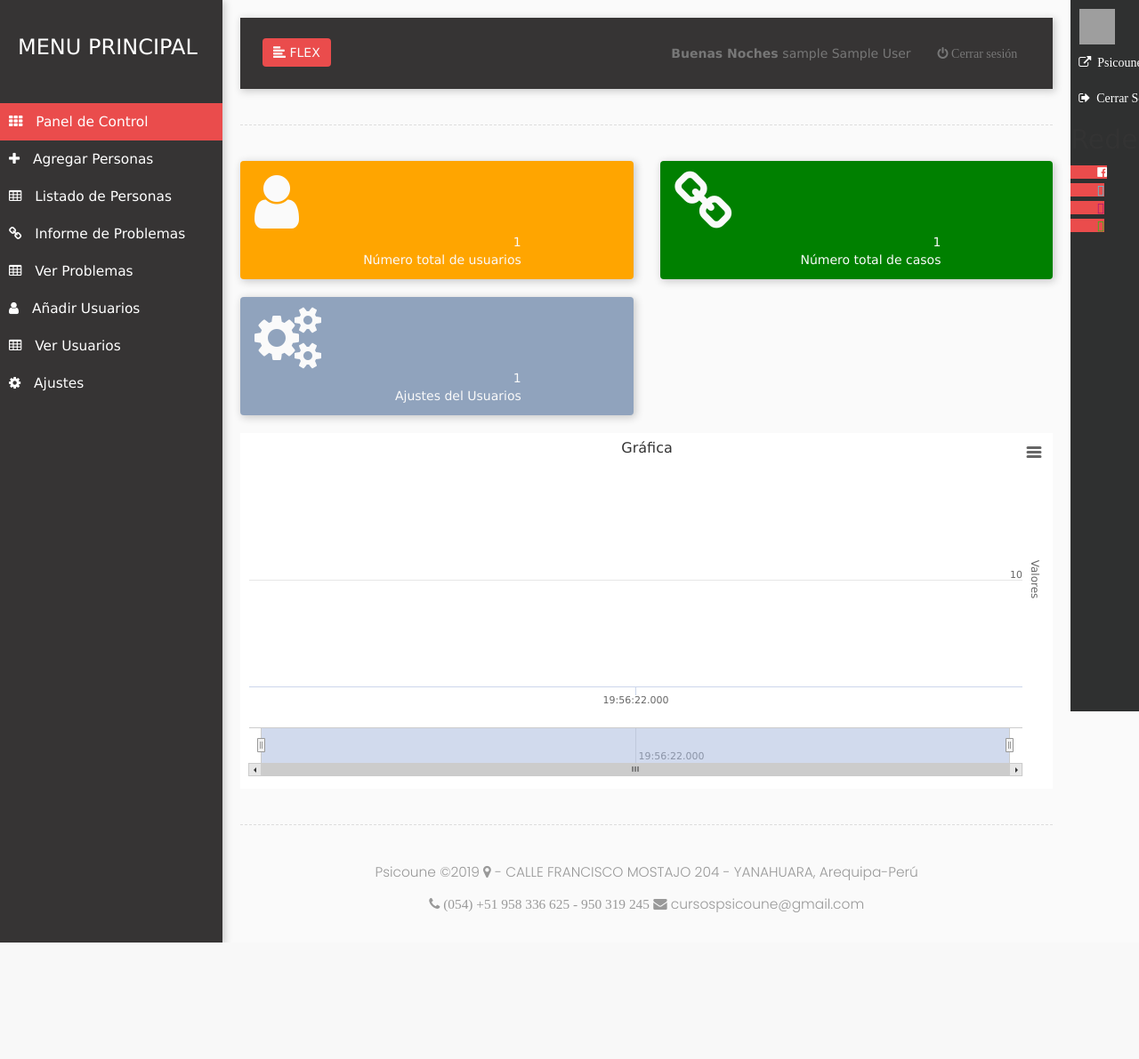
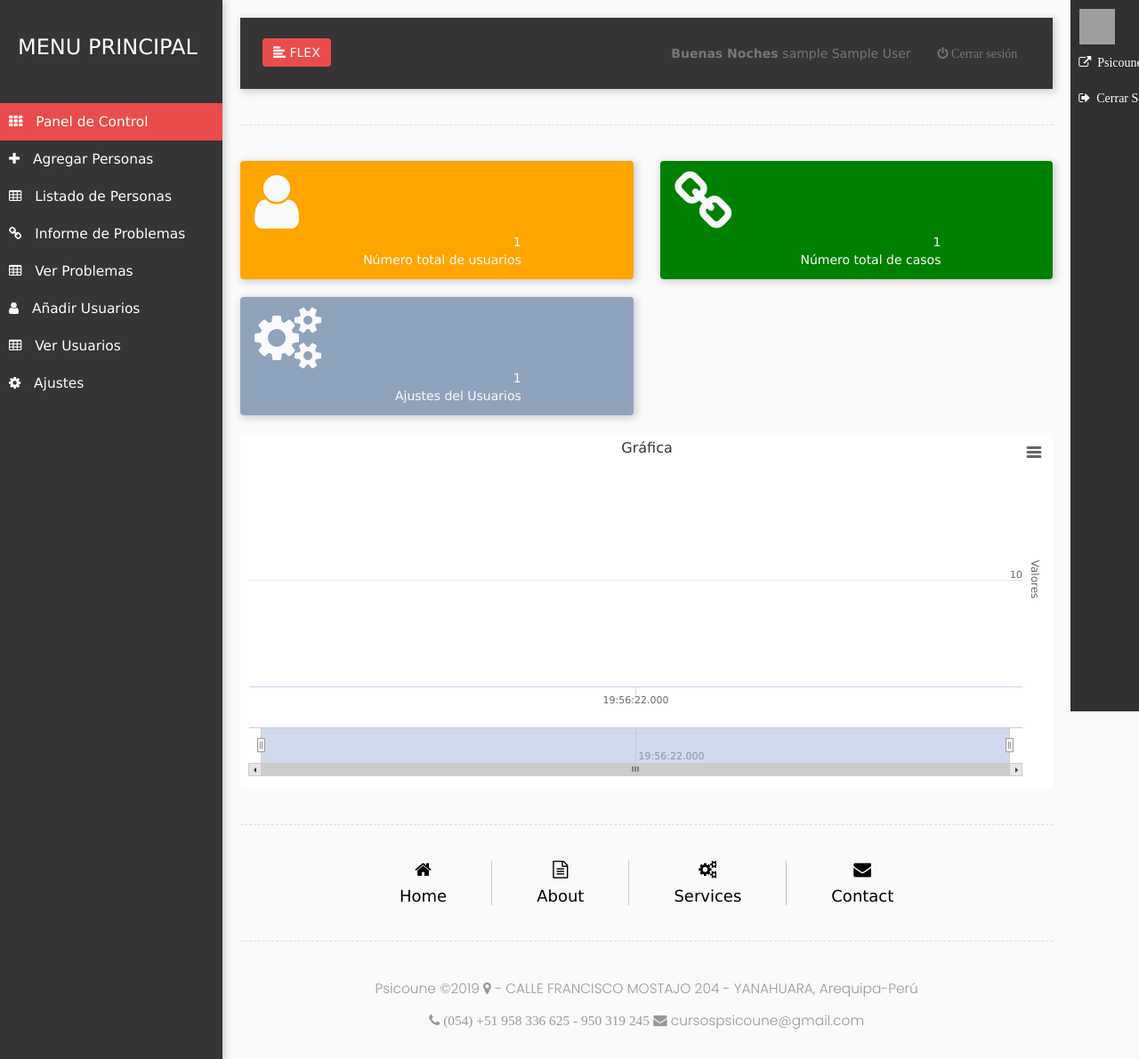
Before and after one commit to brian-emarquez/PsicoUneRegistro-Beta, a PHP site: page /admin/dashboard.php in a window 1280 px wide. Shown: the whole page at 89% size. Before the commit the page ends 1060 px from the top, so only its background shows below. Run offline with PHP 8.4, Linux system fonts and the light colour scheme; the visitor is signed in with stand-in values (Sample User, id 1); tables that the repository leaves empty or names only in its code hold one stand-in row (values such as "Sample post"); data that the repository does not hold is empty; grey boxes are pictures that could not be loaded.

Commit message:
version 12 - se coloco una barra inferior con eefecto css

```diff
--- /dev/null
+++ b/admin/assets/css/barra.css
@@ -0,0 +1,110 @@
+/*body
+{
+    margin: 0;
+    padding: 0;
+    font-family: sans-serif;
+    background: #e91e63;
+}*/
+
+.efect
+{
+    /*position: absolute;*/
+    /*top: 50%;
+    left: 50%;
+    transform: translate(-50%,-50%);*/
+    /*margin: 0;
+    padding: 20px 0;*/
+    /*background: #fff;*/
+    display: flex;
+    /*border-radius: 10px;*/
+    /*box-shadow: 0 10px 30px rgba(0,0,0,.3);*/
+    justify-content:center
+}
+
+.efect li
+{
+    list-style: none;
+    text-align: center;
+    display: block;
+    border-right: 1px solid rgb(0,0,0,0.2);
+
+}
+
+.efect li:last-child
+{
+    border-right: none;
+}
+
+.efect li a
+{
+    text-decoration: none;
+    padding: 0 50px;
+    display: block;
+}
+
+.efect li a .icon
+{
+    width: 20px;
+    height: 20px;
+    text-align: center;
+    overflow: hidden;
+    margin: 0 auto 10px;
+}
+
+.efect li a .icon .fa
+{
+    width: 100%;
+    height: 100%;
+    line-height: 40px;
+    font-size: 20px;
+    transition: 0.5s;
+    color: #000;
+}
+
+.efect li a:hover .icon .fa:last-child
+{
+    color: #B2AFAF;
+}
+
+
+.efect li a:hover .icon .fa
+{
+    transform: translateY(-100%);
+}
+
+.efect li a .name
+{
+    position: relative;
+    height: 20px;
+    width: 100%;
+    display: block;
+    overflow: hidden;
+}
+
+.efect li a .name span
+{
+    display: block;
+    position: relative;
+    color: #000;
+    font-size: 18px;
+    line-height: 20px;
+    transition: 0.5s;
+
+
+}
+
+.efect li a .name span:before
+{
+    content: attr(data-text);
+    position: absolute;
+    top: -100%;
+    left: 0;
+    width: 100%;
+    height: 100%;
+    color: #B2AFAF;
+}
+
+.efect li a:hover .name span
+{
+    transform: translateY(20px)
+}
--- a/admin/dashboard.php
+++ b/admin/dashboard.php
@@ -20,7 +20,9 @@
         <link rel="stylesheet" href="assets/css/stylee.css">
         <link rel="stylesheet" href="assets/awesome/font-awesome.css">
         <link rel="stylesheet" href="assets/css/animate.css">
-        <link href="https://stackpath.bootstrapcdn.com/font-awesome/4.7.0/css/font-awesome.min.css" rel="stylesheet">
+        <link rel="stylesheet" href="assets/css/animate.css">
+        <link rel="stylesheet" href="assets/css/barra.css">
+        <link href="https://stackpath.bootstrapcdn.com/font-awesome/4.7.0/css/font-awesome.min.css" rel="stylesheet" integrity="sha384-wvfXpqpZZVQGK6TAh5PVlGOfQNHSoD2xbE+QkPxCAFlNEevoEH3Sl0sibVcOQVnN" crossorigin="anonymous">
 
 
 
@@ -194,7 +196,8 @@
 
     </div>
 
-<!-----------------------------------estadistica-------------------------------------------------->
+
+<!-----------------------------------estadistica-Inicio-------------------------------------------------->
 
 
 <meta charset="utf-8">
@@ -265,12 +268,71 @@ chartCPU = new Highcharts.StockChart({
 </script>
 
 
-<!-----------------------------------estadistica-------------------------------------------------->
+<!-----------------------------------estadistica-Fin-------------------------------------------------->
+<div class="line" ></div>
+
+        <div class="efect">
+            <li >
+                <a href="#" >
+                    <div class="icon" >
+                            <i class="fa fa-home" aria-hidden="true"></i>
+                            <i class="fa fa-home" aria-hidden="true"></i>
+
+                     </div>
+                    <div class="name"><span data-text="Home" >Home </span></div>
+                </a>
+            </li>
+
+            <li>
+                            <a href="#">
+                            <div class="icon">
+                                <i class="fa fa-file-text-o" aria-hidden="true"></i>
+                                <i class="fa fa-file-text-o" aria-hidden="true"></i>
+                            </div>
+                            <div class="name"><span data-text="About">About </span></div>
+                            </a>
+                        </li>
+
+                        <li>
+                            <a href="#">
+                            <div class="icon">
+                                <i class="fa fa-cogs" aria-hidden="true"></i>
+                                <i class="fa fa-cogs" aria-hidden="true"></i>
+                            </div>
+                            <div class="name"><span data-text="Services">Services </span></div>
+                            </a>
+                        </li>
+
+
+
+                        <li>
+                            <a href="#">
+                            <div class="icon">
+                                <i class="fa fa-envelope" aria-hidden="true"></i>
+                                <i class="fa fa-envelope" aria-hidden="true"></i>
+                            </div>
+                            <div class="name"><span data-text="Contact">Contact</span></div>
+                            </a>
+                        </li>
+                    </div>
+
 
             <div class="line" ></div>
             <footer>
                 <p class="text-center"> Psicoune &copy;<?php echo date("Y ");?> <i class="fa fa-map-marker " aria-hidden="true"></i> - CALLE FRANCISCO MOSTAJO 204 - YANAHUARA, Arequipa-Perú </p>
                 <p class="text-center"> <i class="fa fa-phone" aria-hidden="true"> (054) +51 958 336 625 - 950 319 245</i> <i class="fa fa-envelope" aria-hidden="true"></i> cursospsicoune@gmail.com </p>
+
+
+
+
+
+
+                                    <!--<ul class="text-center">
+										<a href="https://www.facebook.com/psicouneorg/" ><i class="fa fa-facebook-official" ></i> Facebook</a>
+										<a href="https://twitter.com/psicoune?lang=es" ><i class="fa fa-twitter" aria-hidden="true"></i> Twitter</a>
+										<a href="https://www.instagram.com/psicoune/" ><i class="fa fa-instagram" aria-hidden="true"></i> instagram</a>
+										<a href="https://www.psicoune.org/social/whatsapp" ><i class="fa fa-whatsapp" aria-hidden="true"> whatsapp</i></a>
+									</ul>-->
 
             </footer>
 
@@ -303,16 +365,6 @@ chartCPU = new Highcharts.StockChart({
              </a>
         </li>
     </li>
-
-    <div class="footer-social ul-li" >
-									<h2 class="widget-title">Redes sociales</h2>
-									<ul class="social-network">
-										<li><a href="https://www.facebook.com/psicouneorg/" ><i class="fa fa-facebook-official" style="color:white"></i></a></li>
-										<li><a href="https://twitter.com/psicoune?lang=es" bis_skin_checked="1"><i class="fab fa-twitter" style="color: rgb(52, 221, 243);"></i></a></li>
-										<li><a href="https://www.instagram.com/psicoune/" bis_skin_checked="1"><i style="color: rgb(168, 15, 122);" class="fab fa-instagram"></i></a></li>
-										<li><a href="https://www.psicoune.org/social/whatsapp" bis_skin_checked="1"><i style="color: rgb(17, 206, 17);" class="fab fa-whatsapp"></i></a></li>
-									</ul>
-
     </li>
     </ul>
     </div>
```
